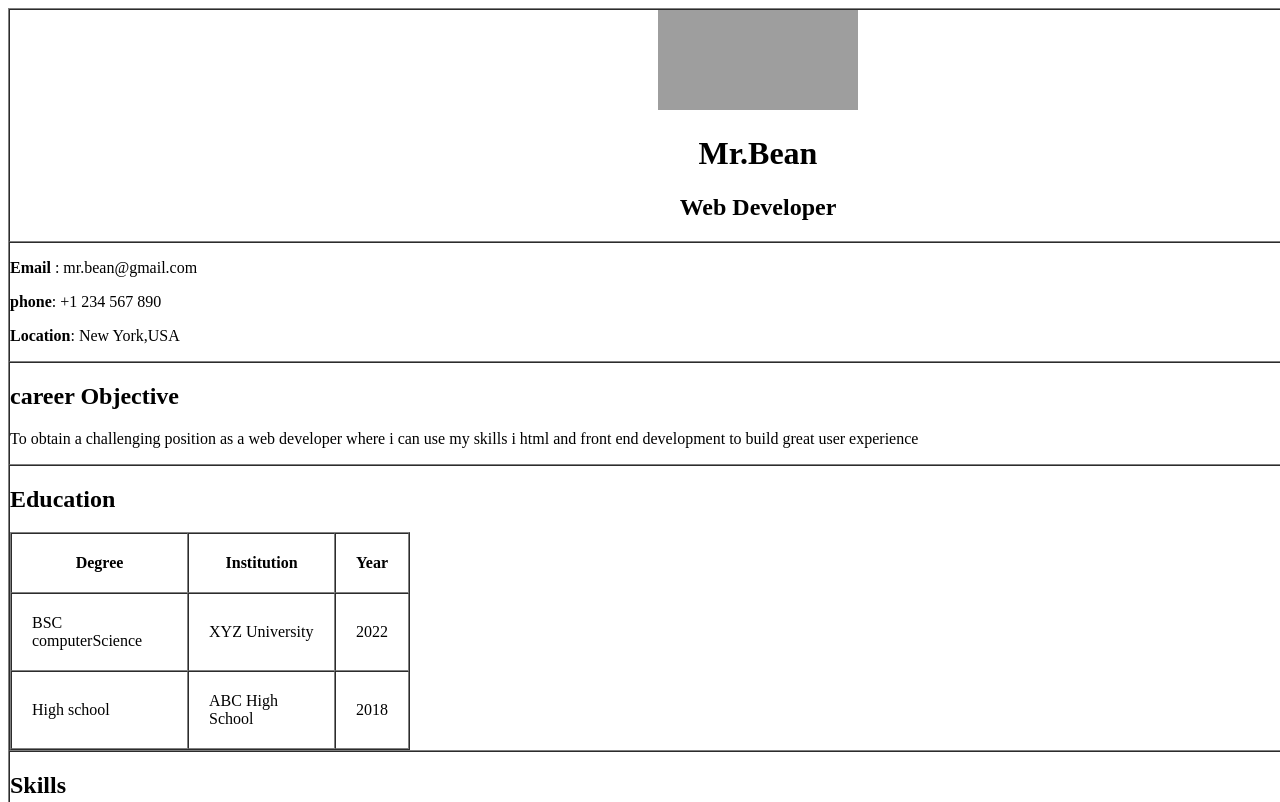
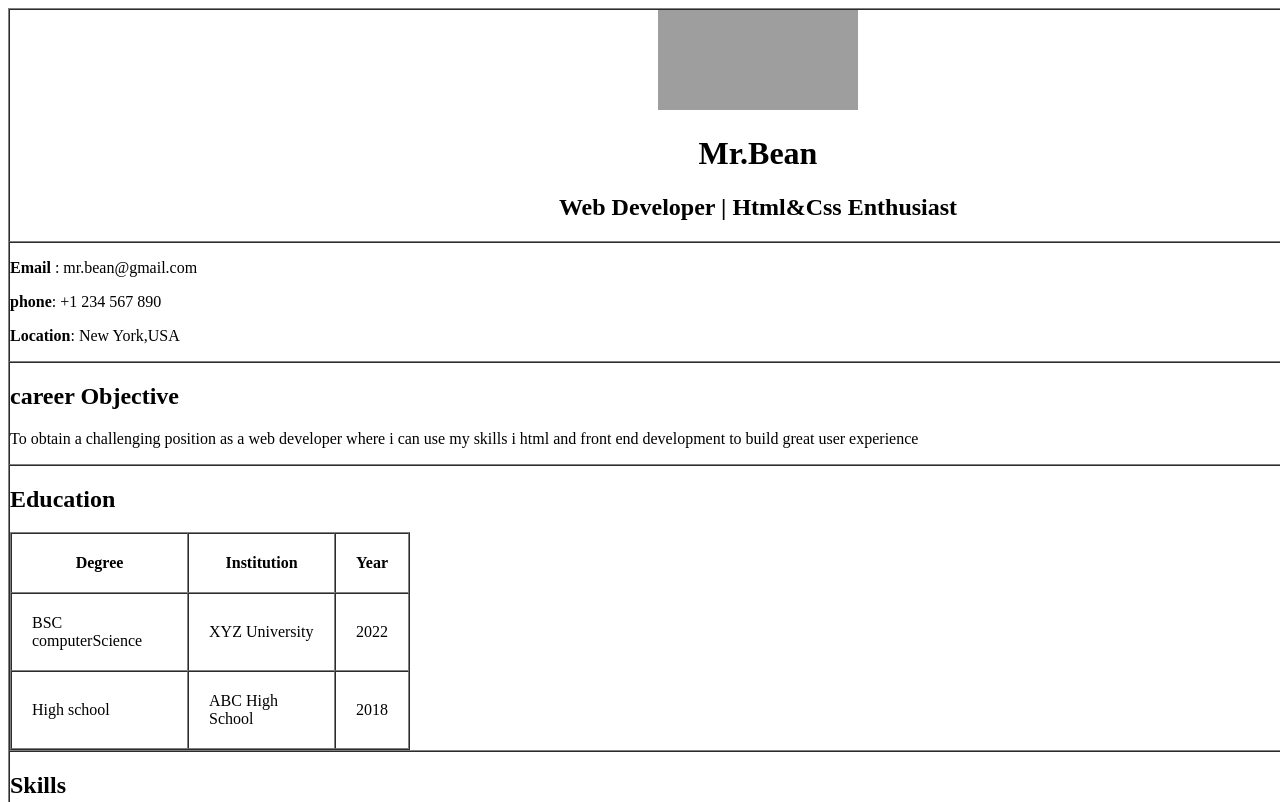
Before and after one commit to Mounika-Thirupathi/Html-Task, a plain HTML site: page portfollo.html in a window 1280 px wide. Shown: the top 802 px of the page. Drawn offline with Linux system fonts and the light colour scheme; grey boxes are pictures that could not be loaded.

Commit message:
Update portfollo.html

```diff
--- a/portfollo.html
+++ b/portfollo.html
@@ -11,7 +11,7 @@
             <td colspan="2">
                 <center> <img src="https://yt3.ggpht.com/a-/AAuE7mDTII7MLOtu_ZFGuSfd4Xwij8jMopxOIqOG7g=s900-mo-c-c0xffffffff-rj-k-no"height="100px" width="200px"></center>
                 <center><h1>Mr.Bean</h1></center>
-                <center><h2>Web Developer</h2></center>
+                <center><h2>Web Developer | Html&Css Enthusiast</h2></center>
             </td>
         </tr>
         <tr>
```
